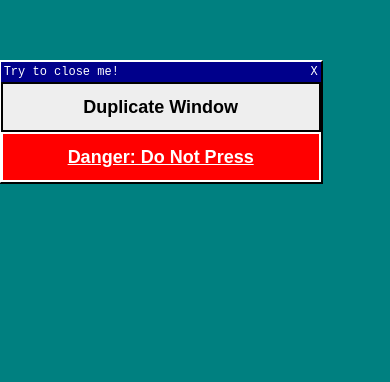
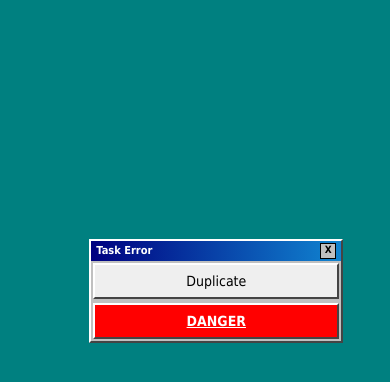
Before and after one commit to t2lv-compute/annoying, a plain HTML site: page index.html in a window 390 px wide. Shown: the part 168-550 px from the top of the page. Drawn offline with Linux system fonts and the light colour scheme.

Commit message:
Refactor index.html for tighter layout and styling

```diff
--- a/index.html
+++ b/index.html
@@ -2,85 +2,114 @@
 <html lang="en">
 <head>
     <meta charset="UTF-8">
-    <title>Annoying App Web Edition</title>
+    <title>Annoying App - Tight Layout</title>
     <style>
         body, html {
             margin: 0; padding: 0; width: 100%; height: 100%;
-            background: #008080; overflow: hidden; font-family: 'Courier New', Courier, monospace;
+            background: #008080; overflow: hidden; font-family: 'Tahoma', sans-serif;
         }
+        /* The Window Container */
         .window {
-            position: absolute; width: 320px; min-height: 120px;
+            position: absolute; width: 250px;
             background: #c0c0c0; border: 2px solid #fff;
-            border-right: 2px solid #000; border-bottom: 2px solid #000;
+            border-right: 2px solid #444; border-bottom: 2px solid #444;
             display: flex; flex-direction: column; z-index: 10;
+            user-select: none;
         }
+        /* Tight Title Bar */
         .title-bar {
-            background: darkblue; color: white; padding: 3px;
-            font-size: 12px; display: flex; justify-content: space-between;
+            background: linear-gradient(90deg, navy, #1084d0); color: white;
+            padding: 2px 5px; font-size: 11px; font-weight: bold;
+            display: flex; justify-content: space-between; align-items: center;
         }
+        .close-x {
+            background: #c0c0c0; color: black; border: 1px solid black;
+            width: 14px; height: 14px; line-height: 12px; text-align: center;
+            cursor: pointer; font-size: 10px;
+        }
+        /* Buttons */
         .btn-main {
-            flex: 1; border: 2px solid; cursor: pointer; font-weight: bold;
+            margin: 2px; padding: 8px; border: 2px solid;
+            border-color: #fff #444 #444 #fff;
+            cursor: pointer; font-family: 'Tahoma', sans-serif;
+            font-size: 14px; outline: none;
         }
-        .dup-btn { font-size: 18px; background: #eee; }
-        .savior-btn { font-size: 18px; background: red; color: white; text-decoration: underline; }
+        .btn-main:active { border-color: #444 #fff #fff #444; }
+        .savior-btn { background: #ff0000; color: white; font-weight: bold; text-decoration: underline; }
 
-        /* Grid Styles */
+        /* The Tighter Grid */
         .grid-container {
-            display: grid; grid-template-columns: repeat(10, 22px);
-            gap: 1px; padding: 5px; justify-content: center;
+            display: grid;
+            grid-template-columns: repeat(10, 20px);
+            grid-template-rows: repeat(10, 20px);
+            gap: 0px; /* Tighter layout */
+            padding: 5px;
+            background: #888;
+            margin: 0 auto;
         }
         .grid-pixel {
-            width: 20px; height: 20px; background: #ddd; border: 1px solid #777;
+            width: 20px; height: 20px;
+            background: #eee; border: 1px solid #bbb;
+            box-sizing: border-box;
         }
-        .grid-pixel.disabled { background: red; pointer-events: none; }
+        .grid-pixel:hover { background: #fff; }
+        .grid-pixel.disabled {
+            background: #555 !important;
+            border: 1px solid #333;
+            pointer-events: none;
+        }
     </style>
 </head>
 <body>
 
 <script>
-    let windowCount = 0;
-
     function spawnWindow() {
-        windowCount++;
         const win = document.createElement('div');
         win.className = 'window';
 
-        // Initial state
         let state = { locked: false };
-        let dx = Math.random() < 0.5 ? 2 : -2;
-        let dy = Math.random() < 0.5 ? 2 : -2;
-        let x = Math.random() * (window.innerWidth - 320);
-        let y = Math.random() * (window.innerHeight - 150);
+        let dx = (Math.random() < 0.5 ? 2.5 : -2.5);
+        let dy = (Math.random() < 0.5 ? 2.5 : -2.5);
+        let x = Math.random() * (window.innerWidth - 250);
+        let y = Math.random() * (window.innerHeight - 200);
 
         win.innerHTML = `
-            <div class="title-bar"><span>Try to close me!</span><span>X</span></div>
-            <button class="btn-main dup-btn">Duplicate Window</button>
-            <button class="btn-main savior-btn">Danger: Do Not Press</button>
+            <div class="title-bar">
+                <span>Task Error</span>
+                <div class="close-x">X</div>
+            </div>
+            <button class="btn-main dup-btn">Duplicate</button>
+            <button class="btn-main savior-btn">DANGER</button>
         `;
 
         document.body.appendChild(win);
 
-        const move = () => {
-            if (!state.locked) {
+        // Movement Loop
+        function animate() {
+            if (!state.locked && win.parentElement) {
                 x += dx; y += dy;
-                // Bounce logic
                 if (x + win.offsetWidth >= window.innerWidth || x <= 0) dx *= -1;
                 if (y + win.offsetHeight >= window.innerHeight || y <= 0) dy *= -1;
                 win.style.left = x + 'px';
                 win.style.top = y + 'px';
+                requestAnimationFrame(animate);
             }
-            requestAnimationFrame(move);
+        }
+        requestAnimationFrame(animate);
+
+        // Logic: Duplicate on 'X'
+        win.querySelector('.close-x').onclick = () => {
+            win.remove();
+            spawnWindow();
+            spawnWindow();
         };
-        requestAnimationFrame(move);
 
-        // --- BUTTON LOGIC ---
-
-        // 1. Duplicate Window
+        // Logic: Duplicate on Button
         win.querySelector('.dup-btn').onclick = () => spawnWindow();
 
-        // 2. The "Savior" 10x10 Grid
+        // Logic: Savior Grid
         win.querySelector('.savior-btn').onclick = function() {
-            state.locked = true;
+            state.locked = true; // Stop movement
             this.remove();
             win.querySelector('.dup-btn').remove();
 
@@ -91,7 +120,8 @@
             for (let i = 0; i < 100; i++) {
                 const pixel = document.createElement('div');
                 pixel.className = 'grid-pixel';
-                pixel.onclick = () => {
+                // Use 'mousedown' for faster response than 'click'
+                pixel.onmousedown = () => {
                     if (!pixel.classList.contains('disabled')) {
                         pixel.classList.add('disabled');
                         remaining--;
@@ -102,22 +132,15 @@
             }
             win.appendChild(grid);
 
-            // Resume movement after 1 second (per your Python code)
-            setTimeout(() => { state.locked = false; }, 1000);
-        };
-
-        // 3. The "Close" duplication (Protocol WM_DELETE_WINDOW)
-        win.querySelector('.title-bar').lastElementChild.onclick = () => {
-            win.remove();
-            spawnWindow();
-            spawnWindow(); // Double the trouble!
+            // Short delay before resuming drift (prevents user from losing the window immediately)
+            setTimeout(() => { state.locked = false; animate(); }, 800);
         };
     }
 
-    // Initialize
+    // Start
     spawnWindow();
 
-    // Shift + Escape to Clear All
+    // Emergency Exit (Shift + Escape)
     window.addEventListener('keydown', (e) => {
         if (e.shiftKey && e.key === 'Escape') {
             document.querySelectorAll('.window').forEach(w => w.remove());
```
